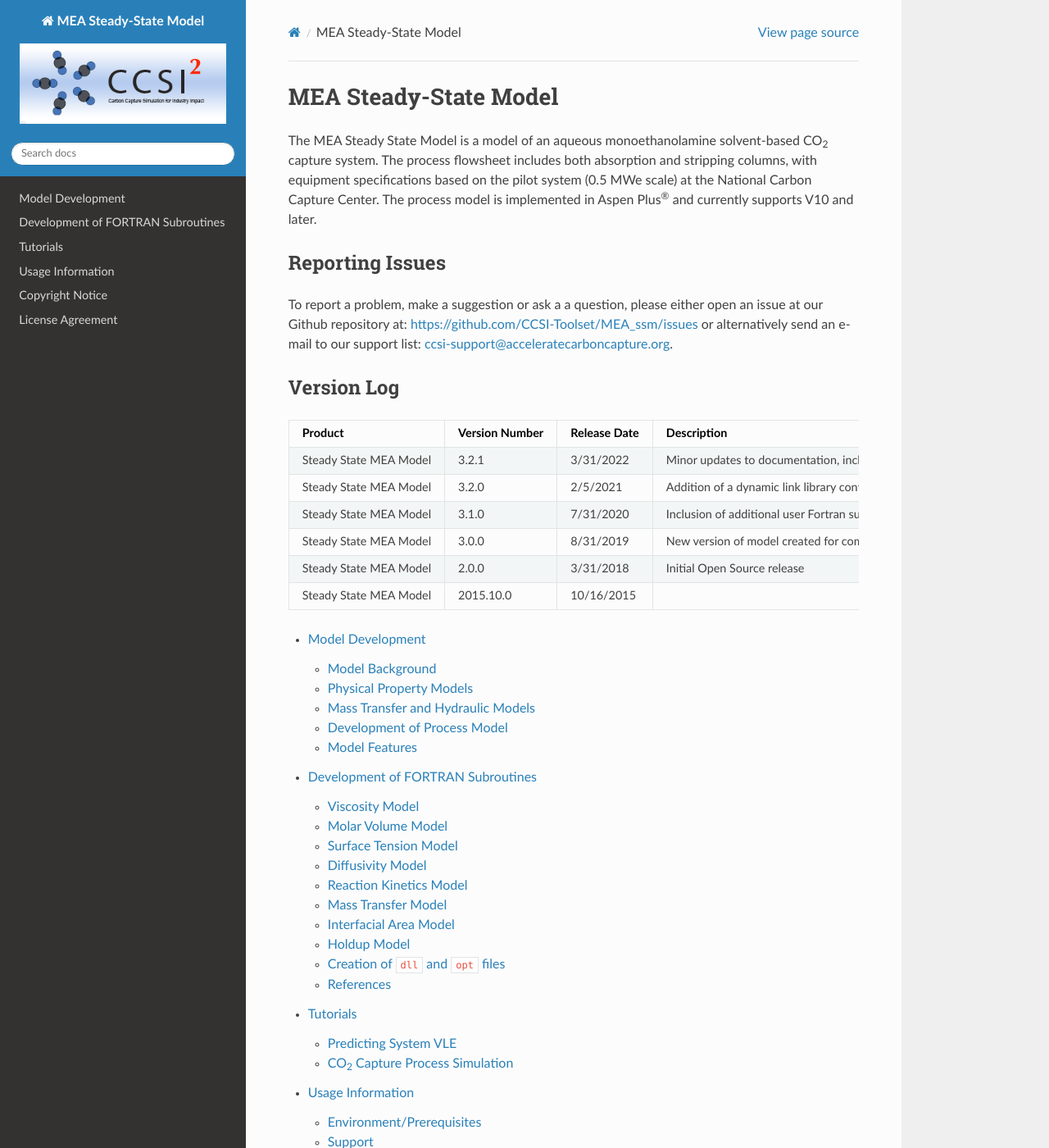
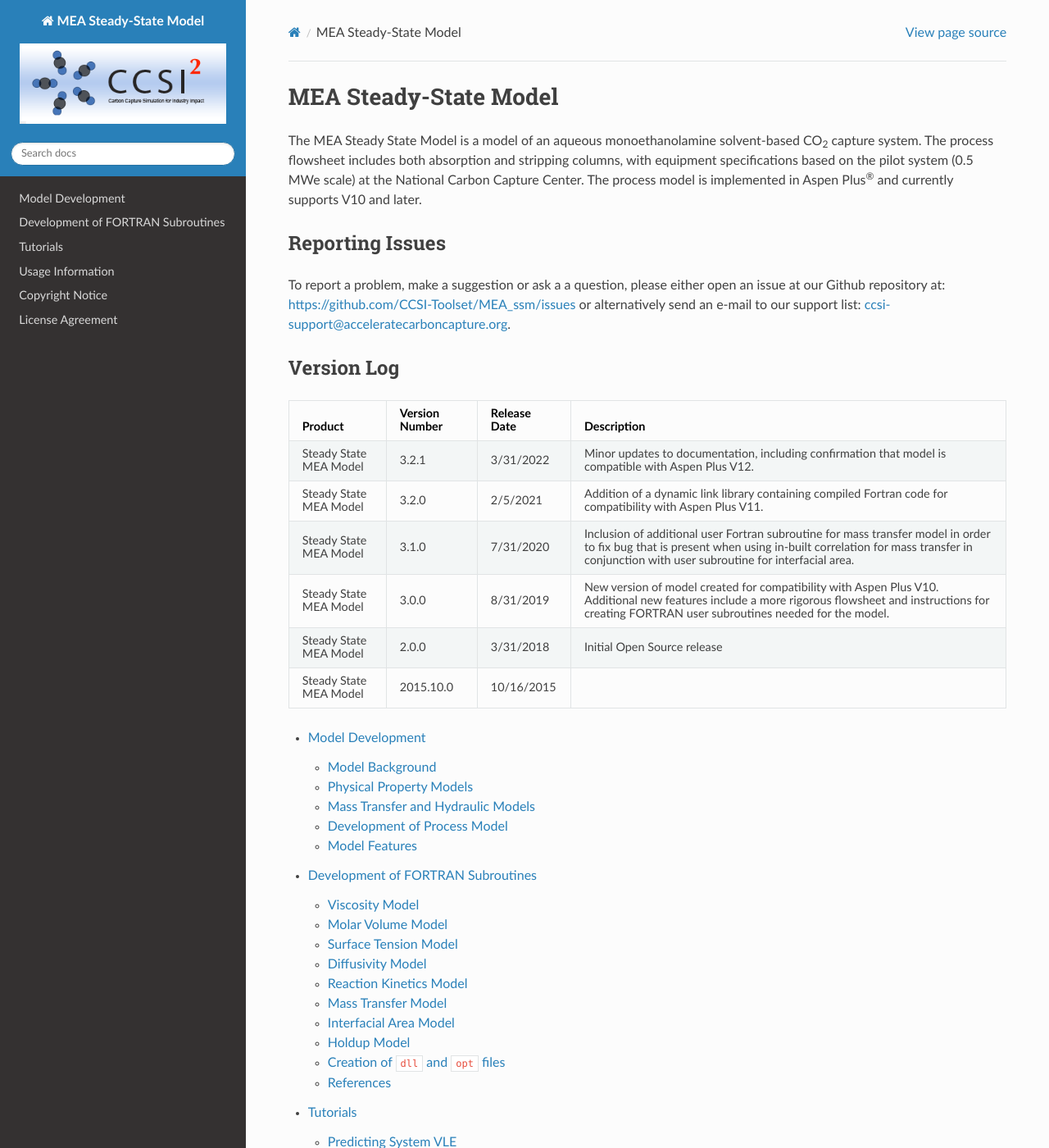
Before and after one commit to CCSI-Toolset/MEA_ssm, a Sphinx documentation site: the page built from docs/source/index.rst, in a window 1280 px wide and 1400 px high. Shown: the whole window at 82% size. Built offline with Sphinx 7.4.7 and the Read the Docs theme 2.0.0, drawn with Linux system fonts in a browser that asks for light colours.

Commit message:
Apply style changes from CCSI-Toolset/MEA_ssm#19

```diff
--- a/docs/source/_static/css/custom.css
+++ b/docs/source/_static/css/custom.css
@@ -8,3 +8,19 @@
     padding: 2.4px 6px;
     margin: auto 2px;
 }
+
+
+/* Use the full width of the browser window */
+
+.wy-nav-content {
+    max-width: none;
+    /* max-width: 95% !important; */
+}
+
+
+/* override table no-wrap */
+
+.wy-table-responsive table td,
+.wy-table-responsive table th {
+    white-space: normal;
+}
```
